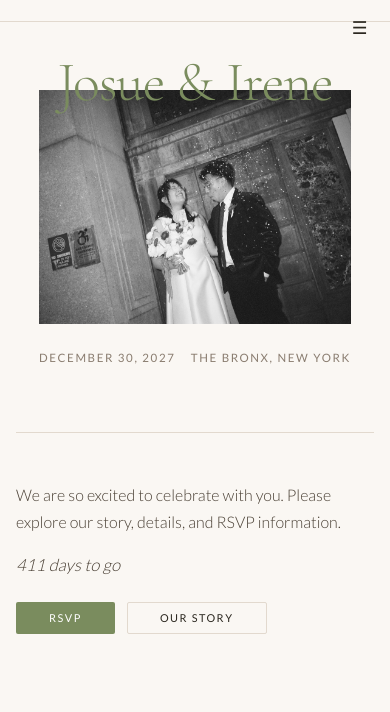
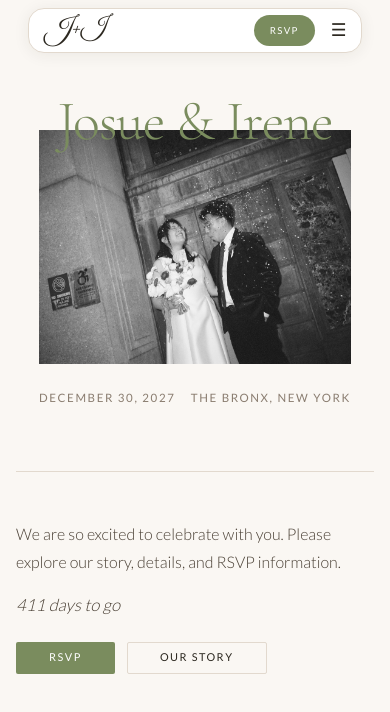
Before and after one commit to josue-rojas/wedding, a React (Vite) app: page / in a window 390 px wide. Shown: the top 712 px of the page. Built offline with nearby package versions, Linux system fonts and the light colour scheme.

Commit message:
feat: redesign desktop nav with floating pill, J+I brand, and RSVP CTA button
Agent-Logs-Url: https://github.com/josue-rojas/wedding/sessions/9d461ed5-fb94-4e46-832f-07550c648e48

Co-authored-by: josue-rojas <10749061+josue-rojas@users.noreply.github.com>

```diff
--- a/src/App.tsx
+++ b/src/App.tsx
@@ -14,7 +14,6 @@ const navItems: NavigationItem[] = [
   { label: 'Home', to: '/' },
   { label: 'Our Story', to: '/our-story' },
   { label: 'Details', to: '/details' },
-  { label: 'RSVP', to: '/rsvp' },
   { label: 'Registry', to: '/registry' },
   { label: 'FAQ', to: '/faq' },
   { label: 'Gallery', to: '/gallery' },
--- a/src/components/Navigation/Navigation.tsx
+++ b/src/components/Navigation/Navigation.tsx
@@ -16,17 +16,12 @@ export function Navigation({ items }: NavigationProps) {
 
   return (
     <header className={styles.siteHeader}>
-      <div className={styles.siteHeaderInner}>
-        <button
-          aria-expanded={isOpen}
-          aria-label="Toggle menu"
-          className={styles.menuButton}
-          onClick={() => setIsOpen((value) => !value)}
-          type="button"
-        >
-          {isOpen ? '✕' : '☰'}
-        </button>
-        <nav className={`${styles.siteNav}${isOpen ? ` ${styles.isOpen}` : ''}`}>
+      <div className={`${styles.siteHeaderInner}${isOpen ? ` ${styles.isOpen}` : ''}`}>
+        <NavLink className={styles.navBrand} end to="/" onClick={() => setIsOpen(false)}>
+          J+I
+        </NavLink>
+
+        <nav className={`${styles.siteNav}${isOpen ? ` ${styles.navOpen}` : ''}`}>
           {items.map((item) => (
             <NavLink
               key={item.to}
@@ -41,6 +36,26 @@ export function Navigation({ items }: NavigationProps) {
             </NavLink>
           ))}
         </nav>
+
+        <NavLink
+          className={({ isActive }) =>
+            `${styles.navCta}${isActive ? ` ${styles.navCtaActive}` : ''}`
+          }
+          to="/rsvp"
+          onClick={() => setIsOpen(false)}
+        >
+          RSVP
+        </NavLink>
+
+        <button
+          aria-expanded={isOpen}
+          aria-label="Toggle menu"
+          className={styles.menuButton}
+          onClick={() => setIsOpen((value) => !value)}
+          type="button"
+        >
+          {isOpen ? '✕' : '☰'}
+        </button>
       </div>
     </header>
   )
--- a/src/components/Navigation/styles.module.css
+++ b/src/components/Navigation/styles.module.css
@@ -1,31 +1,43 @@
+/* ── Desktop: floating pill ── */
 .siteHeader {
+  position: sticky;
   top: 0;
   z-index: 20;
-  background: rgba(250, 247, 243, 0.97);
-  backdrop-filter: blur(6px);
-  border-bottom: 1px solid var(--border);
+  background: var(--bg);
+  padding: 0.65rem 1rem;
 }
 
 .siteHeaderInner {
-  position: relative;
   width: min(1100px, 100% - 2rem);
   margin: 0 auto;
   display: flex;
-  flex-direction: column;
   align-items: center;
-  padding-top: 0.9rem;
+  background: var(--surface);
+  border-radius: 999px;
+  border: 1px solid var(--border);
+  box-shadow: 0 2px 16px rgba(44, 40, 32, 0.07);
+  padding: 0.45rem 0.5rem 0.45rem 1.75rem;
+  gap: 0.5rem;
 }
 
+/* ── Brand ── */
+.navBrand {
+  font-family: var(--font-script);
+  font-size: 1.7rem;
+  line-height: 1;
+  color: var(--heading);
+  text-decoration: none;
+  flex-shrink: 0;
+  padding: 0.1rem 0;
+  margin-right: 0.5rem;
+}
+
+/* ── Nav links ── */
 .siteNav {
   display: flex;
   align-items: center;
   justify-content: center;
-  flex-wrap: wrap;
-  width: 100%;
-  padding: 0.45rem 0 0.6rem;
-  margin-top: 0.5rem;
-  border-top: 1px solid var(--border);
-  gap: 0;
+  flex: 1;
 }
 
 .siteNavLink {
@@ -38,6 +50,7 @@
   text-decoration: none;
   padding: 0.2rem 1.1rem;
   transition: color 0.2s ease;
+  white-space: nowrap;
 }
 
 .siteNavLink + .siteNavLink {
@@ -49,40 +62,82 @@
   color: var(--heading);
 }
 
+/* ── RSVP CTA ── */
+.navCta {
+  display: inline-flex;
+  align-items: center;
+  background: var(--accent);
+  color: #fff;
+  text-decoration: none;
+  font-family: var(--font-sans);
+  font-size: 0.64rem;
+  font-weight: 400;
+  letter-spacing: 0.14em;
+  text-transform: uppercase;
+  padding: 0.6rem 1.5rem;
+  border-radius: 999px;
+  transition: background-color 0.2s ease;
+  white-space: nowrap;
+  flex-shrink: 0;
+}
+
+.navCta:hover,
+.navCtaActive {
+  background: var(--accent-dark);
+}
+
+/* ── Hamburger ── */
 .menuButton {
   display: none;
-  position: absolute;
-  right: 0;
-  top: 0.9rem;
   background: transparent;
   border: none;
   color: var(--heading);
   font-size: 1.1rem;
   cursor: pointer;
-  padding: 0.35rem 0.4rem;
+  padding: 0.35rem 0.5rem;
   line-height: 1;
+  flex-shrink: 0;
 }
 
+/* ── Mobile ── */
 @media (max-width: 768px) {
+  .siteHeader {
+    padding: 0.5rem 0.75rem;
+  }
+
+  .siteHeaderInner {
+    border-radius: 16px;
+    flex-wrap: wrap;
+    padding: 0.4rem 0.4rem 0.4rem 1rem;
+  }
+
+  .siteHeaderInner.isOpen {
+    border-radius: 16px;
+  }
+
+  .navBrand {
+    flex: 1;
+    margin-right: 0;
+  }
+
   .menuButton {
     display: flex;
     align-items: center;
     justify-content: center;
   }
 
-  .siteHeaderInner {
-    padding-bottom: 0.4rem;
-  }
-
   .siteNav {
     display: none;
     flex-direction: column;
     align-items: stretch;
+    width: 100%;
     border-top: 1px solid var(--border);
-    padding: 0.5rem 0 1rem;
+    padding: 0.5rem 0 0.25rem;
+    margin-top: 0.25rem;
+    order: 10;
   }
 
-  .siteNav.isOpen {
+  .siteNav.navOpen {
     display: flex;
   }
 
@@ -93,4 +148,9 @@
     font-size: 0.75rem;
     letter-spacing: 0.12em;
   }
+
+  .navCta {
+    font-size: 0.6rem;
+    padding: 0.45rem 1rem;
+  }
 }
```
